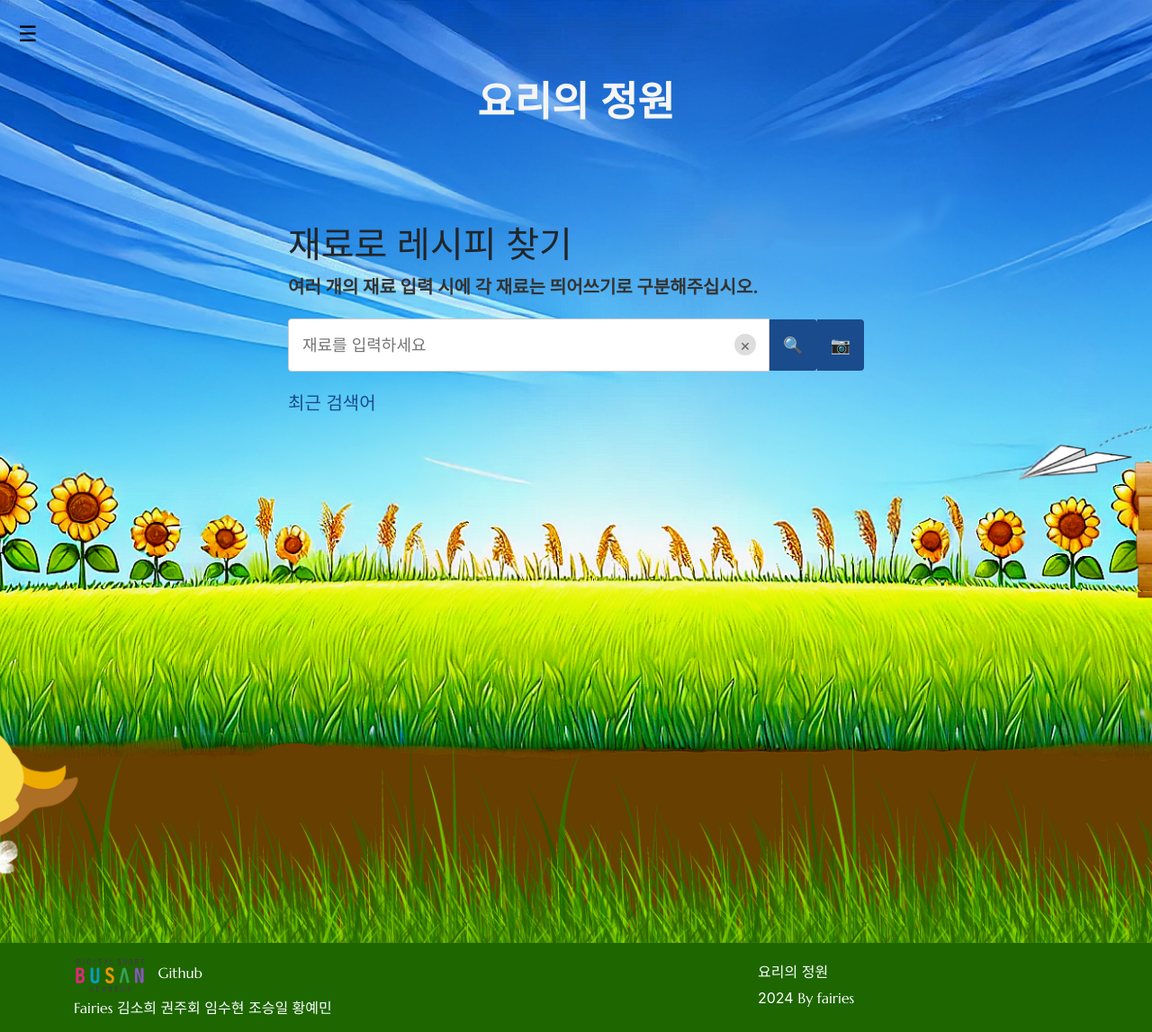
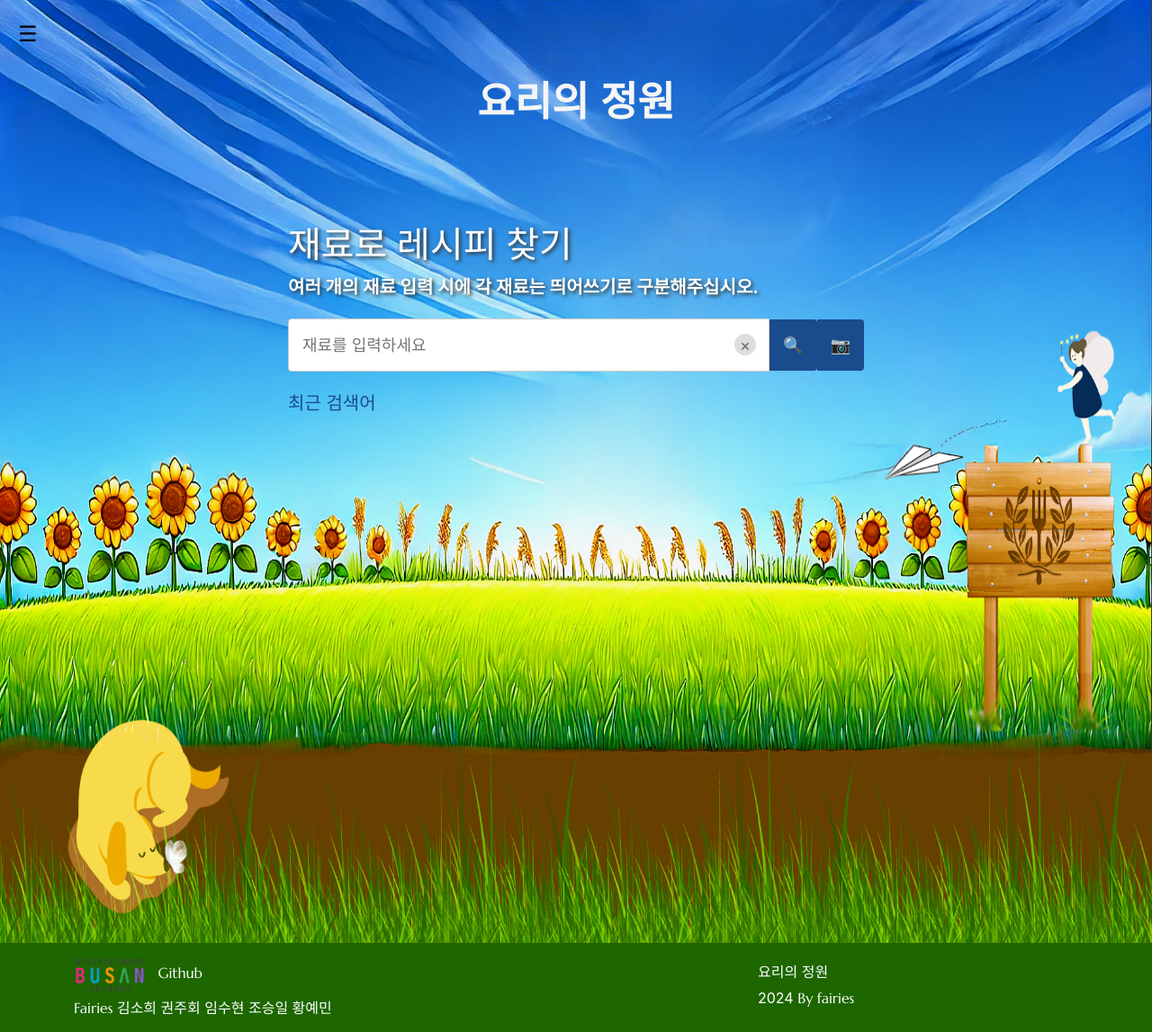
Before and after one commit to ggabaegii/RecipeRecommendation, a Flask app: page / in a window 1280 px wide. Shown: the whole page at 90% size. Run offline with Flask 3, Linux system fonts and the light colour scheme; some web fonts are replaced.

Commit message:
background-image 조정 & 기타 색깔 조정

```diff
--- a/backend/app/static/css/layout.css
+++ b/backend/app/static/css/layout.css
@@ -50,7 +50,8 @@ body {
 /* Background Section */
 .background-container {
     background-image: url('/static/images/background_image.png'); /* 배경 이미지 경로 */
-    background-size: cover; /* 이미지를 요소에 맞게 덮음 */
+    /* background-size: cover;  */
+    background-size: 100% 100%;
     background-position: center; /* 이미지의 중심을 기준으로 배치 */
     background-repeat: no-repeat; /* 이미지 반복 방지 */
     /* display: flex;
--- a/backend/app/static/css/mainpage.css
+++ b/backend/app/static/css/mainpage.css
@@ -47,6 +47,10 @@
     color: #1A4B8C;
 }
 
+.second_title{
+    color: white;
+    text-shadow: 2px 2px 4px rgb(48,48,48);
+}
 
 .search-containter {
     position:relative;
@@ -57,7 +61,8 @@
 .input-label{
     font-size: 20px;
     font-weight: bold;
-    color: #333;
+    color: white;
+    text-shadow: 2px 2px 4px rgb(48,48,48);
     margin-bottom: 5px;
     display: block;
 }
--- a/backend/app/static/css/recipe_detail.css
+++ b/backend/app/static/css/recipe_detail.css
@@ -68,7 +68,8 @@ body {
     padding: 20px;
     /* display: block; */
     text-align: left;
-    background-color: #FFF;
+    background-color: rgb(240,250,255);
+    opacity: 0.95; /* 투명도 설정 (0.5는 50% 투명) */
     border-radius: 8px;
     box-shadow: 0px 4px 8px rgba(0, 0, 0, 0.1);
 }
--- a/backend/app/templates/mainpage.html
+++ b/backend/app/templates/mainpage.html
@@ -15,7 +15,7 @@
 
 {% block content %}
 <div class="search-containter">
-    <h1>재료로 레시피 찾기</h1>
+    <h1 class="second_title">재료로 레시피 찾기</h1>
     <label for="ingredient-input" class="input-label">여러 개의 재료 입력 시에 각 재료는 띄어쓰기로 구분해주십시오.</label>
     <div class="search-bar">
         <input type="text" id="ingredient-search" placeholder="재료를 입력하세요">
```
Also changed, not shown: backend/app/static/css/ingrespage.css (+5 -3 lines).
